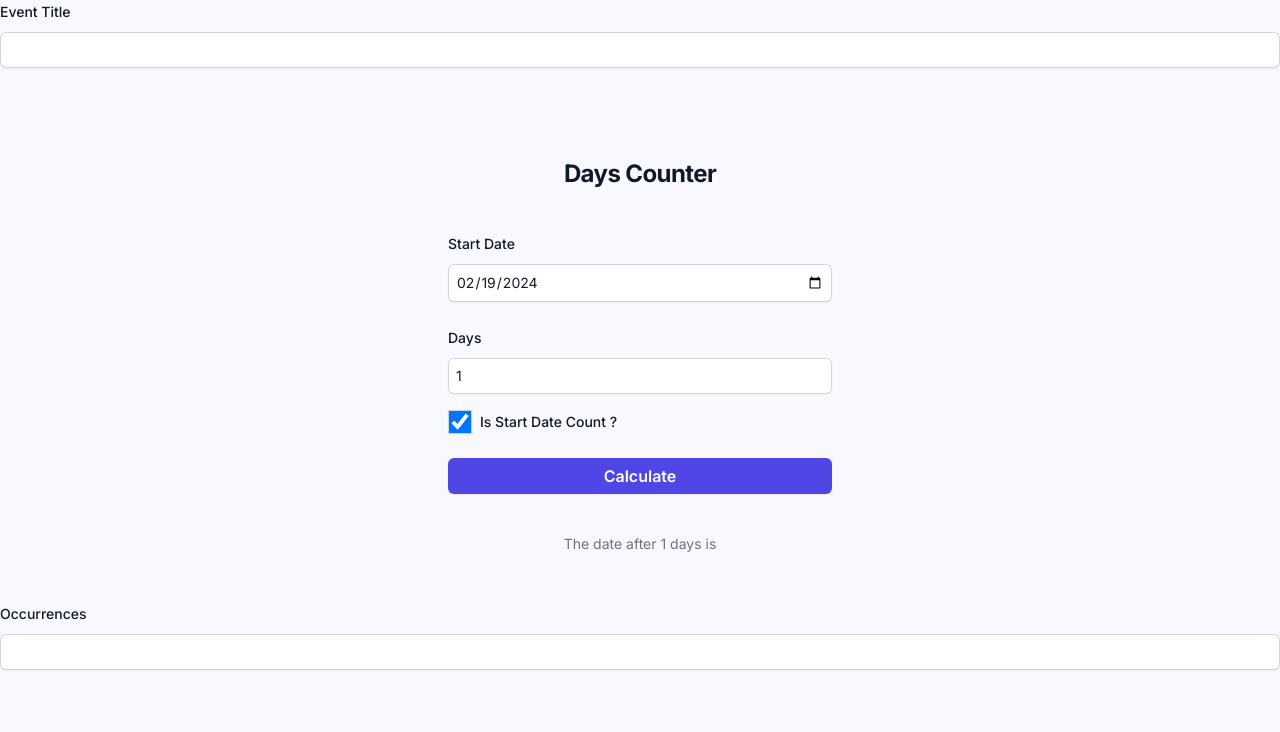
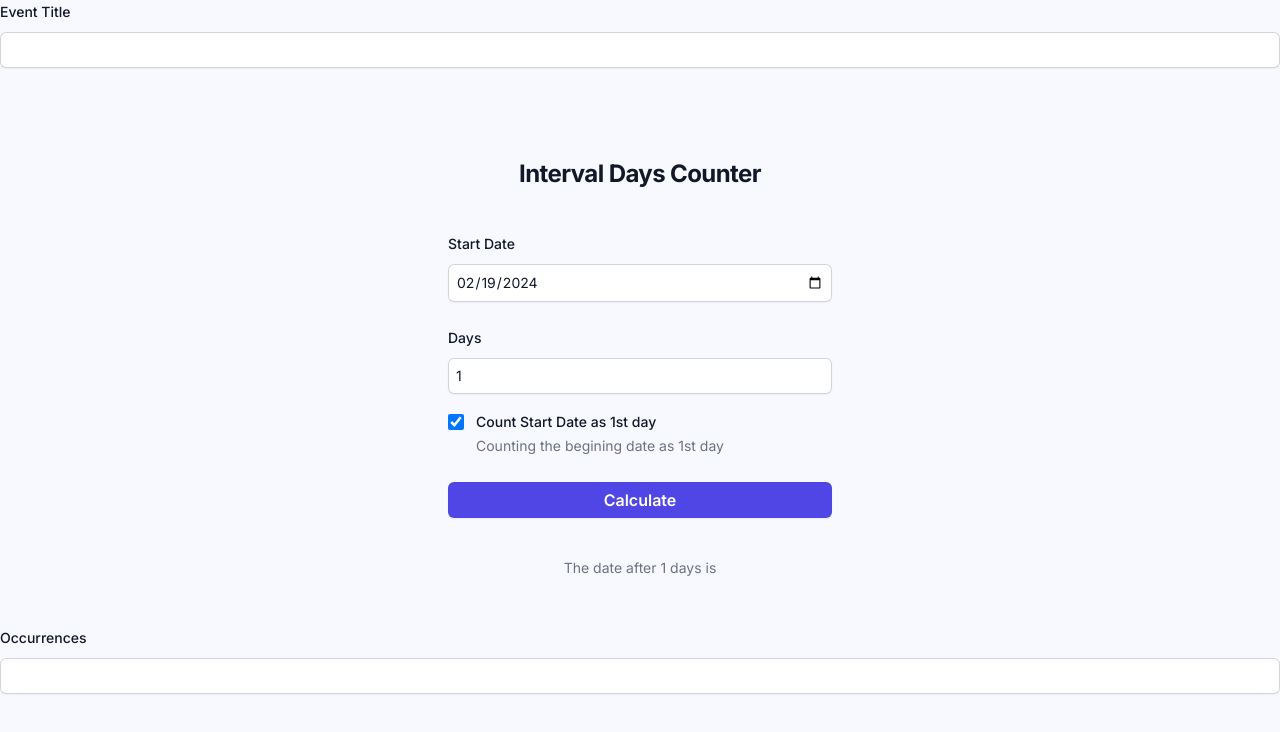
Before and after one commit to eugenieeeech/ical-event-generator, a Next.js app: page / in a window 1280 px wide. Shown: the top 732 px of the page. Built offline with nearby package versions, Linux system fonts and the light colour scheme.

Commit message:
add checkbox css

```diff
--- a/src/components/DaysCounter.tsx
+++ b/src/components/DaysCounter.tsx
@@ -46,7 +46,7 @@ export const DaysCounter = () => {
     <div className="flex min-h-full flex-col justify-center px-6 py-12 lg:px-8">
       <div className="sm:mx-auto sm:w-full sm:max-w-sm">
         <h2 className="mt-10 text-center text-2xl font-bold leading-9 tracking-tight text-gray-900">
-          Days Counter
+          Interval Days Counter
         </h2>
       </div>
 
@@ -104,22 +104,26 @@ export const DaysCounter = () => {
                 />
               </div>
             </div>
-            <div className="mt-4 flex gap-2 items-center">
+            <div className="relative flex items-start mt-4 ">
+          <div className="flex h-6 items-center">
             <input
               id="isStartDateCount"
+              aria-describedby="isStartDateCount-description"
               name="isStartDateCount"
               type="checkbox"
-                required
-                className="h-6 w-6 rounded-lg text-gray-900 shadow-sm ring-1 ring-inset ring-gray-300 placeholder:text-gray-400 focus:ring-2 focus:ring-inset focus:ring-indigo-600 sm:text-sm sm:leading-6"
+              className="h-4 w-4 rounded border-gray-300 text-indigo-600 focus:ring-indigo-600"
               checked={isStartDateCount}
               onChange={() => setIsStartDateCount(!isStartDateCount)}
             />
-              <label
-                htmlFor="startDay"
-                className="text-sm font-medium leading-6 text-gray-900"
-              >
-                Is Start Date Count ?
+          </div>
+          <div className="ml-3 text-sm leading-6">
+            <label htmlFor="comments" className="font-medium text-gray-900">
+            Count Start Date as 1st day
             </label>
+            <p id="comments-description" className="text-gray-500">
+              Counting the begining date as 1st day
+            </p>
+          </div>
         </div>
           </div>
           <div>
```
Lines whose indentation alone changed are shown as unchanged.
